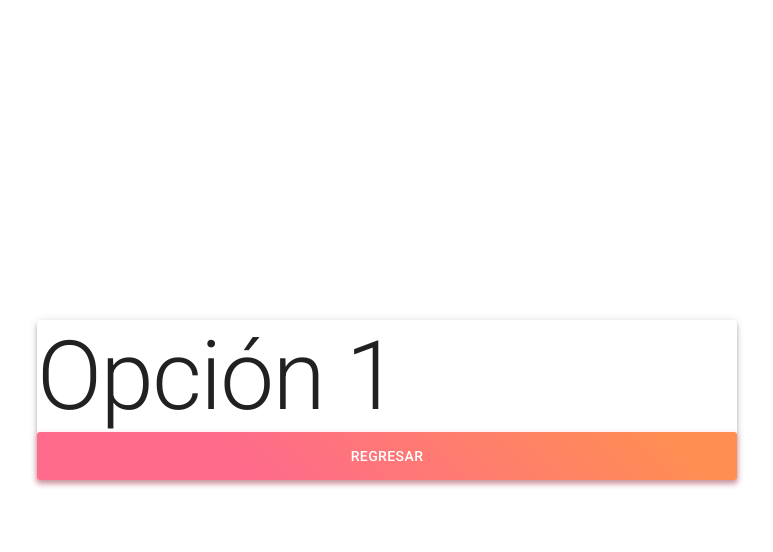
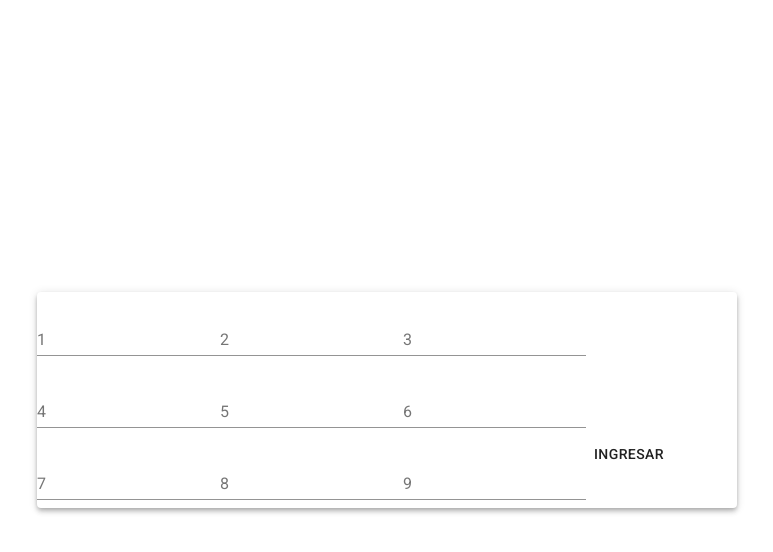
Before and after one commit to TatoBig/Proyecto-Algebra-Lineal, a Next.js app: page / in a window 1280 px wide. Both pictures are taken after a click on the button "OPCIÓN 1". Shown: the top 552 px of the page, without its empty margins (253-1026 px from the left). Built offline with nearby package versions, Linux system fonts and the light colour scheme.

Commit message:
agregadas las funciones de Paolo

```diff
--- /dev/null
+++ b/components/code/functions.js
@@ -0,0 +1,69 @@
+import { useState } from 'react'
+
+export const useFunctions = () => {
+  const [identidad3, setidentidad3] = useState([[1, 0, 0], [0, 1, 0], [0, 0, 1]])
+  const [identidad4, setidentidad4] = useState([[1, 0, 0, 0], [0, 1, 0, 0], [0, 0, 1, 0], [0, 0, 0, 1]])
+  //variable que va a recibir la matriz
+  let matriz
+  //matriz para el primer ejercicio
+  let matrizb
+  //matriz identidad
+  //funcion que recibe la matriz
+  const setMatriz = (matriz) => {
+    this.matriz = matriz
+  }
+  //funciones para soperaciones entre filas
+  const sumaMatriz = (fila1, fila2) => {
+    let nuevaFila = []
+    for (let x = 0; x < fila1.length; x++) {
+      nuevaFila.push(fila1[x] + fila2[x])
+    }
+    return nuevaFila
+  }
+
+  const restaMatriz = (fila1, fila2) => {
+    let nuevaFila = []
+    for (let x = 0; x < fila1.length; x++) {
+      nuevaFila.push(fila1[x] - fila2[x])
+    }
+    return nuevaFila
+  }
+
+  const multiplicarMatriz = (fila, numero) => {
+    let nuevaFila = []
+    for (let x = 0; x < fila.length; x++) {
+      nuevaFila.push(fila[x] * numero)
+    }
+    return nuevaFila
+  }
+  //funcion para reemplazar fila en una matriz
+  const reemplazarFila = (matriz, nuevaFila, numeroDeFila) => {
+    let nuevaMatriz = []
+    matriz.map((fila, index) => {
+      if (numeroDeFila === index) {
+        nuevaMatriz.push(nuevaFila)
+      } else {
+        nuevaMatriz.push(fila)
+      }
+    })
+    return nuevaMatriz
+  }
+
+  const nuevaFuncion = () => {
+    const nuevaFuncion = 'nuevaFuncion'
+    return nuevaFuncion
+  }
+  //funciones para resolver las matrices
+  //
+
+  return {
+    reemplazarFila,
+    multiplicarMatriz,
+    restaMatriz,
+    sumaMatriz,
+    setMatriz,
+    identidad3,
+    identidad4,
+    nuevaFuncion
+  }
+}
--- /dev/null
+++ b/components/code/option1.js
@@ -0,0 +1,48 @@
+/* eslint-disable react-hooks/rules-of-hooks */
+import React from 'react'
+import Typography from '@material-ui/core/Typography'
+import { useFunctions } from './functions'
+import Button from '@material-ui/core/Button'
+import Input from '../visual/Input'
+import { useForm } from 'react-hook-form'
+
+
+const option1 = () => {
+  const {
+    identidad3,
+    identidad4,
+    sumaMatriz,
+    restaMatriz,
+    multiplicarMatriz,
+    reemplazarFila,
+    nuevaFuncion
+  } = useFunctions()
+  const matriz3x3 = [1, 2, 3, 4, 5, 6, 7, 8, 9]
+  const { handleSubmit, control, formState: { errors }, setValue } = useForm({
+    mode: 'onChange',
+  })
+
+  const onSubmit = (data) => {
+    console.log(data)
+  }
+  return (
+    <React.Fragment>
+      {
+        matriz3x3.map((cell, index) => (
+          <Input
+            key={index}
+            error={errors.name}
+            control={control}
+            label={`${index + 1}`}
+            name={`cell${index}`}
+          />
+        ))
+      }
+      <Button variant="text" color="default" onClick={handleSubmit(onSubmit)}>
+        Ingresar
+      </Button>
+    </React.Fragment>
+  )
+}
+
+export default option1
--- /dev/null
+++ b/components/visual/Input.js
@@ -0,0 +1,34 @@
+import React from 'react'
+import { Controller } from 'react-hook-form'
+import { TextField } from '@material-ui/core'
+
+export default function FormInput(props) {
+  const {
+    className,
+    control,
+    error,
+    fullWidth,
+    label,
+    name,
+    variant,
+  } = props
+  return (
+    <Controller
+      control={control}
+      name={name}
+      render={({ field }) => (
+        <TextField
+          className={className}
+          error={error !== undefined}
+          fullWidth={fullWidth}
+          helperText={error && error.message}
+          label={label}
+          margin="normal"
+          autoComplete="new-password"
+          variant={variant}
+          {...field}
+        />
+      )}
+    />
+  )
+}
--- a/package.json
+++ b/package.json
@@ -15,7 +15,9 @@
     "framer-motion": "^4.1.17",
     "next": "11.0.0",
     "react": "17.0.2",
-    "react-dom": "17.0.2"
+    "react-dom": "17.0.2",
+    "react-hook-form": "^7.8.8",
+    "yup": "^0.32.9"
   },
   "devDependencies": {
     "eslint": "7.28.0",
--- a/pages/index.js
+++ b/pages/index.js
@@ -3,7 +3,8 @@ import styles from '../styles/Home.module.css'
 import { Button, Paper, makeStyles, Typography, Box, Grid, FormControlLabel, Switch, Slide, Zoom, Grow, Fade, Collapse } from '@material-ui/core/'
 import Card from '../components/visual/Card'
 import { OptionButton } from '../components/visual/Buttons'
-import { motion } from "framer-motion"
+import { motion } from 'framer-motion'
+import Opcion1 from '../components/code/option1'
 
 const useStyles = makeStyles((theme) => ({
   root: {
@@ -74,11 +75,7 @@ export default function Home() {
         </Zoom>
         <Zoom in={checked === 1} mountOnEnter unmountOnExit>
           <Paper elevation={4} className={classes.paper}>
-            <Typography variant="h1" color="initial">Opción 1</Typography>
-            <OptionButton
-              text="Regresar"
-              onClick={() => handleChange(0)}
-            />
+            <Opcion1/>
           </Paper>
         </Zoom>
         <Zoom in={checked === 2} mountOnEnter unmountOnExit>
```
Also changed, not shown: 1 other file (tests, documents, lock files or other folders).
